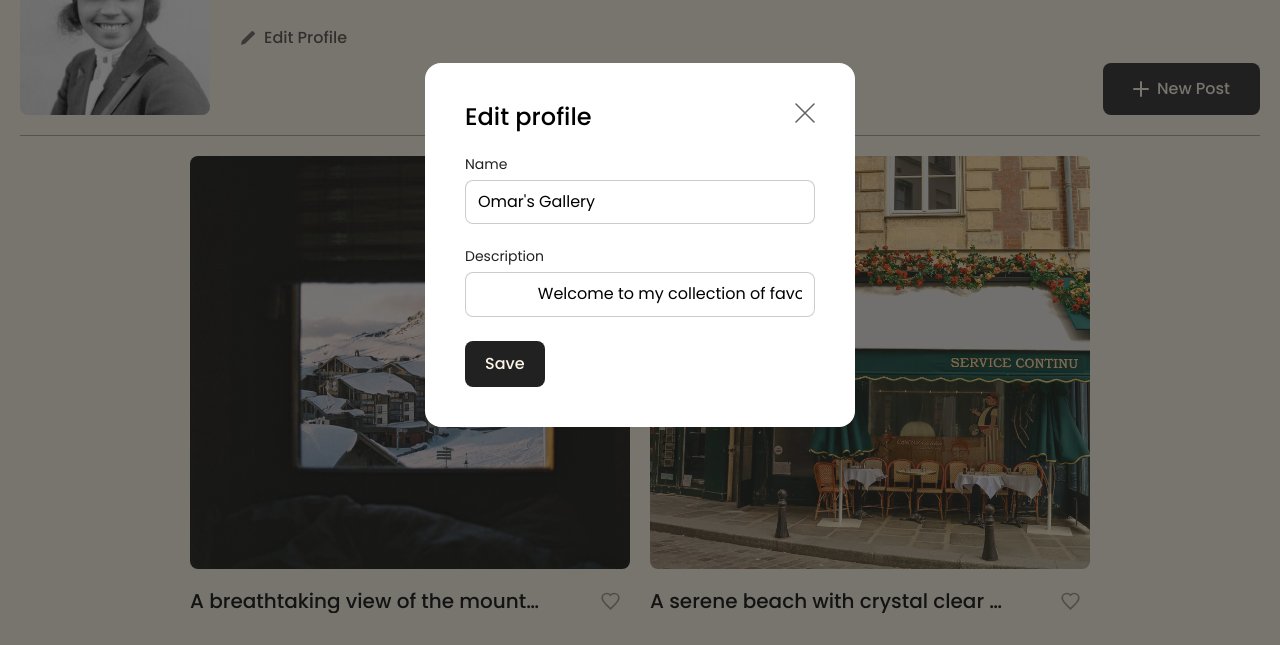
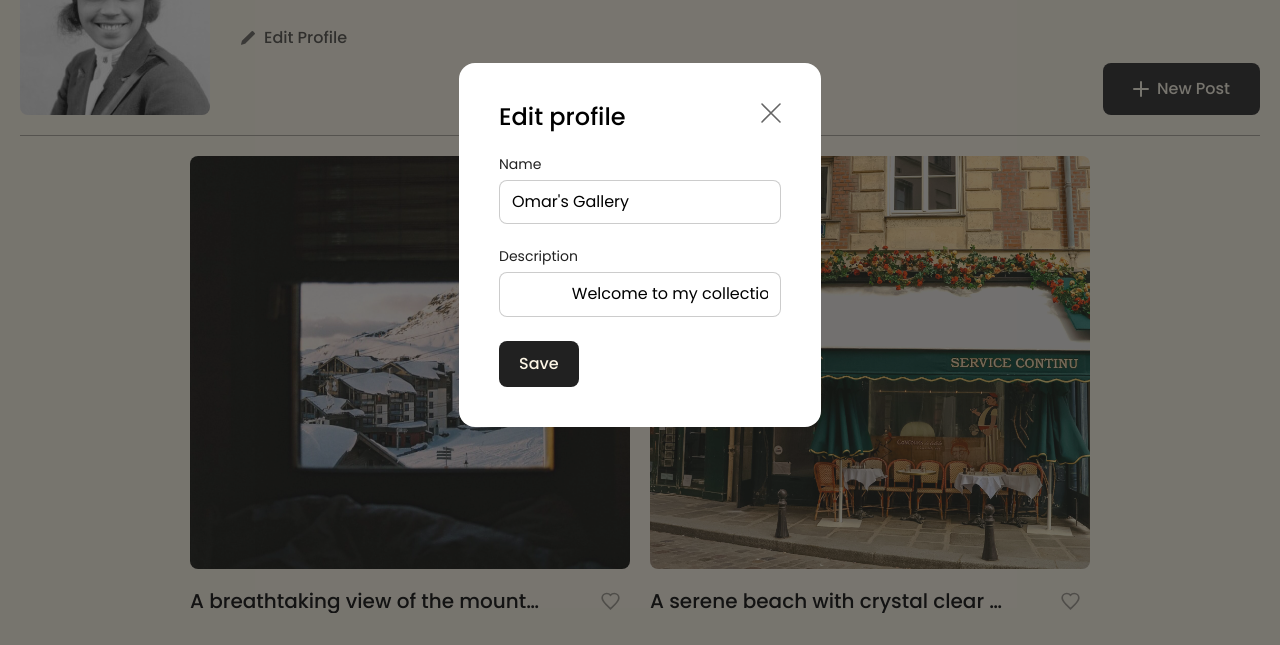
Before and after one commit to oelctric/se_project_spots, a plain HTML site: page index.html in a window 1280 px wide. Both pictures are taken after a click on the button "Edit Profile". Shown: the part 155-800 px from the top of the page. Drawn offline with Linux system fonts and the light colour scheme; files that its build step writes are made by us from their sources; files whose address does not match are found by name.

Commit message:
Fix Stage 5 review: modal transition, cards max-width, modal max-width

```diff
--- a/blocks/cards.css
+++ b/blocks/cards.css
@@ -11,6 +11,7 @@
   list-style: none;
   padding: 0;
   margin: 0 auto;
+  max-width: 1280px;
 }
 
 /* Tablet View */
--- a/blocks/modal.css
+++ b/blocks/modal.css
@@ -10,7 +10,7 @@
   justify-content: center;
   background-color: rgba(33, 33, 33, 0.6);
   opacity: 0;
-  transition: opacity 0.2s ease, visibility 0s linear 0.2s;
+  transition: opacity 0.2s ease, visibility 0.2s linear;
 }
 
 .modal_is-opened {
@@ -22,7 +22,7 @@
 .modal__container {
   position: relative;
   width: 100%;
-  max-width: 430px;
+  max-width: 362px;
   box-sizing: border-box;
   padding: 40px;
   background-color: #ffffff;
```
